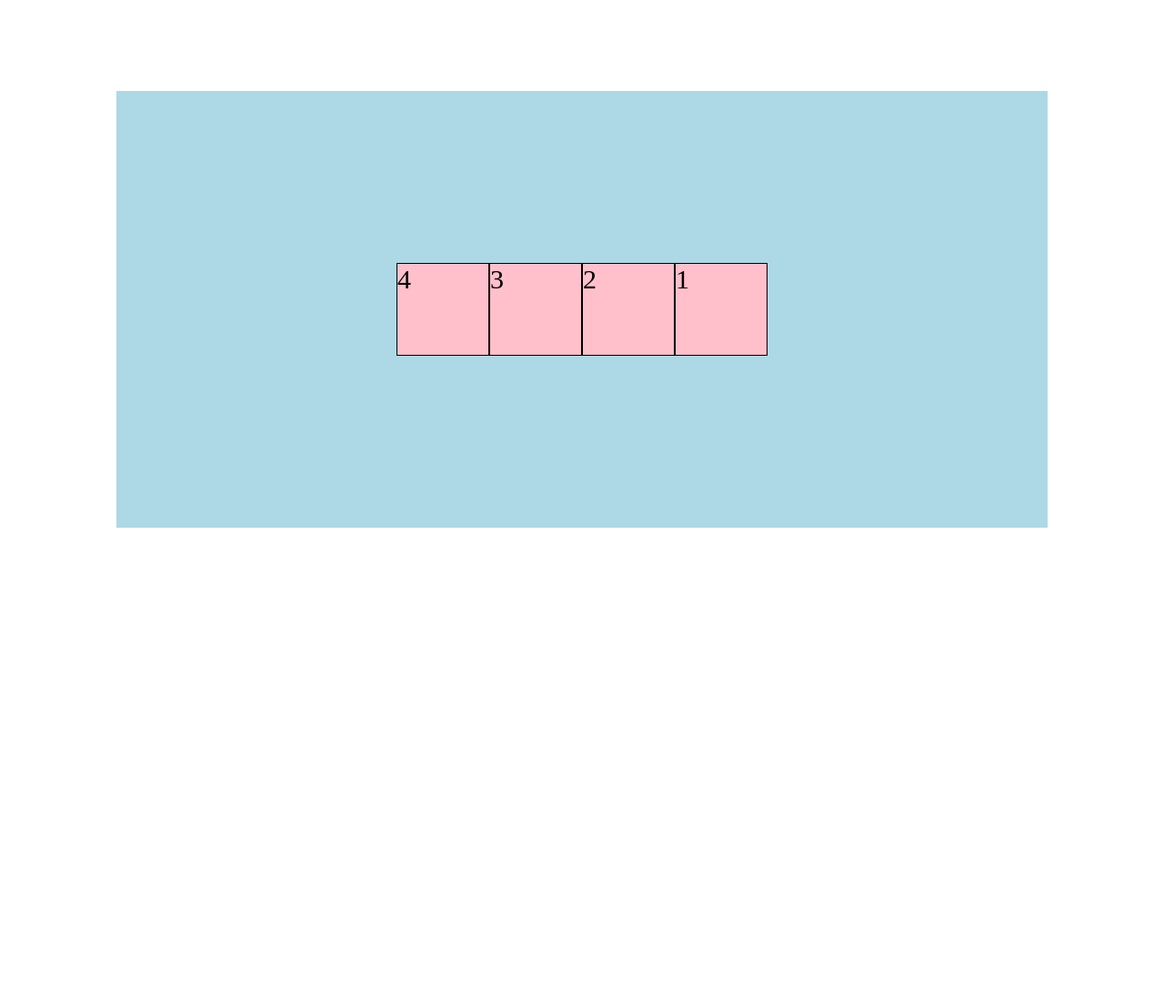
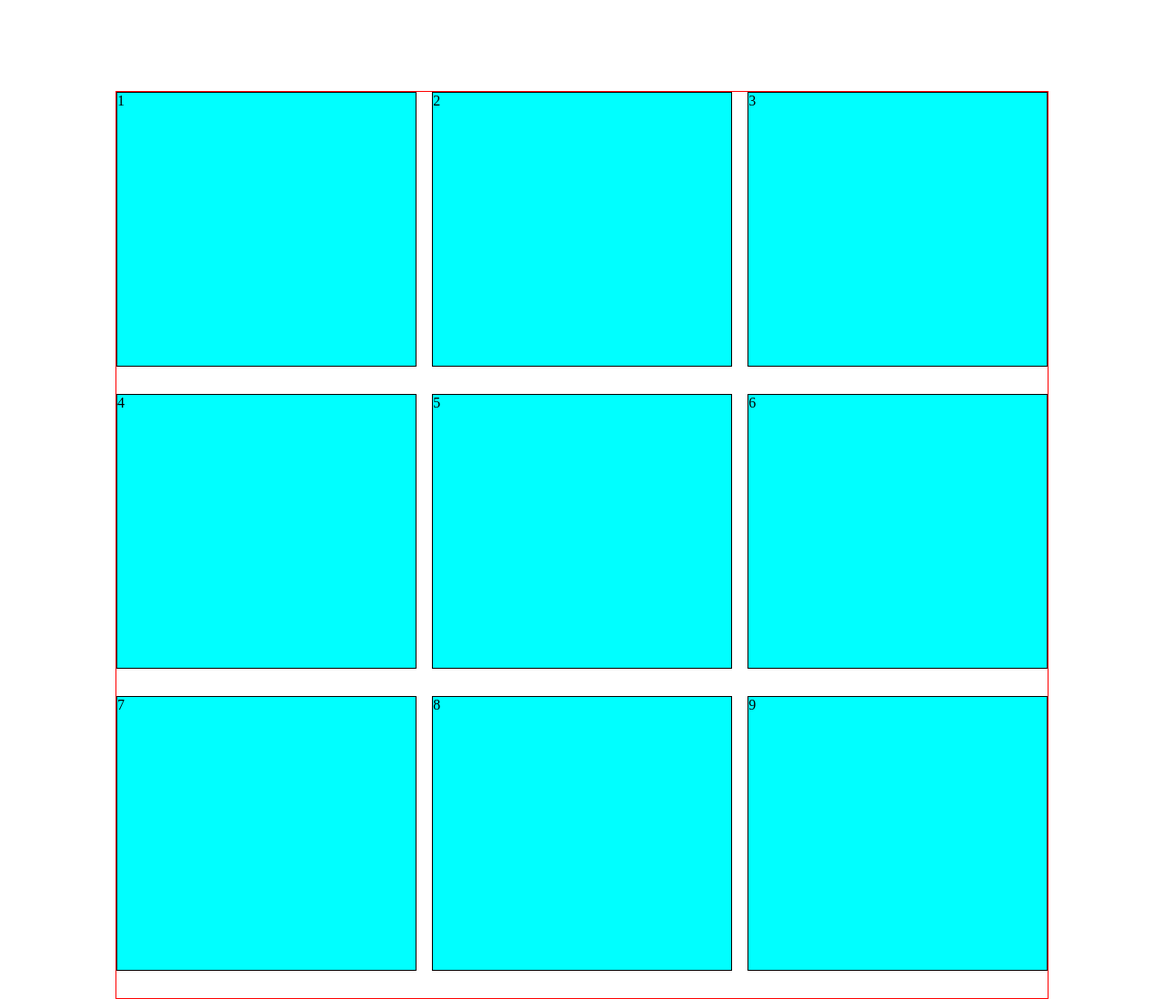
Before and after one commit to lsy0194/flex, a plain HTML site: page index.html in a window 1280 px wide. Shown: the whole page at 91% size. Before the commit the page ends 800 px from the top, so only its background shows below. Drawn offline with Linux system fonts and the light colour scheme.

Commit message:
부모요소 안에서 자식요소 줄바꿈 처리

```diff
--- a/index.html
+++ b/index.html
@@ -14,6 +14,11 @@
     <article>2</article>
     <article>3</article>
     <article>4</article>
+    <article>5</article>
+    <article>6</article>
+    <article>7</article>
+    <article>8</article>
+    <article>9</article>
   </section>
 </body>
 
--- a/scss/style.scss
+++ b/scss/style.scss
@@ -1,37 +1,18 @@
 @import 'reset';
-
-/*
-  justify-content(가로축 레이아웃 설정)
-  - flex-start: 부모요소 안쪽에서 왼쪽 정렬
-  - flex-end: 부모요소 안쪽에서 오른쪽 정렬
-  - space-between: 자식요소를 부모요소의 양끝에 붙이고 사이 간격을 균등 배치
-  - space-around: 각 자식요소의 양끝 여백을 균등 배치
-  - space-evenly: 각 자식요소의 양끝 여백도 동등하게 배치
-  - center: 가운데 배치
-
-  align-items (줄바꿈 요소가 없을때 세로배치)
-  align-content(줄바꿈 요소가 있을때 세로배치)
-  이하 배치 방법은 justify-content와 같음
-
-  flex속성안에서 줄바꿈 처리하기 위해서는 부모요소에 flex-wrap: wrap;
-*/
 
 section {
 	width: 80vw;
-	height: 60vh;
+	border: 1px solid red;
 	margin: 100px auto;
-	background: lightblue;
 	display: flex;
 	flex-wrap: wrap;
-	justify-content: center;
-	align-content: center;
-	flex-direction: row-reverse; //column-reverse
+	justify-content: space-between;
 
 	article {
-		width: 100px;
-		height: 100px;
+		background: aqua;
 		border: 1px solid black;
-		background: pink;
-		font-size: 30px;
+		width: 32%;
+		height: 300px;
+		margin-bottom: 30px;
 	}
 }
```
Also changed, not shown: css/style.css, 1 other file.
